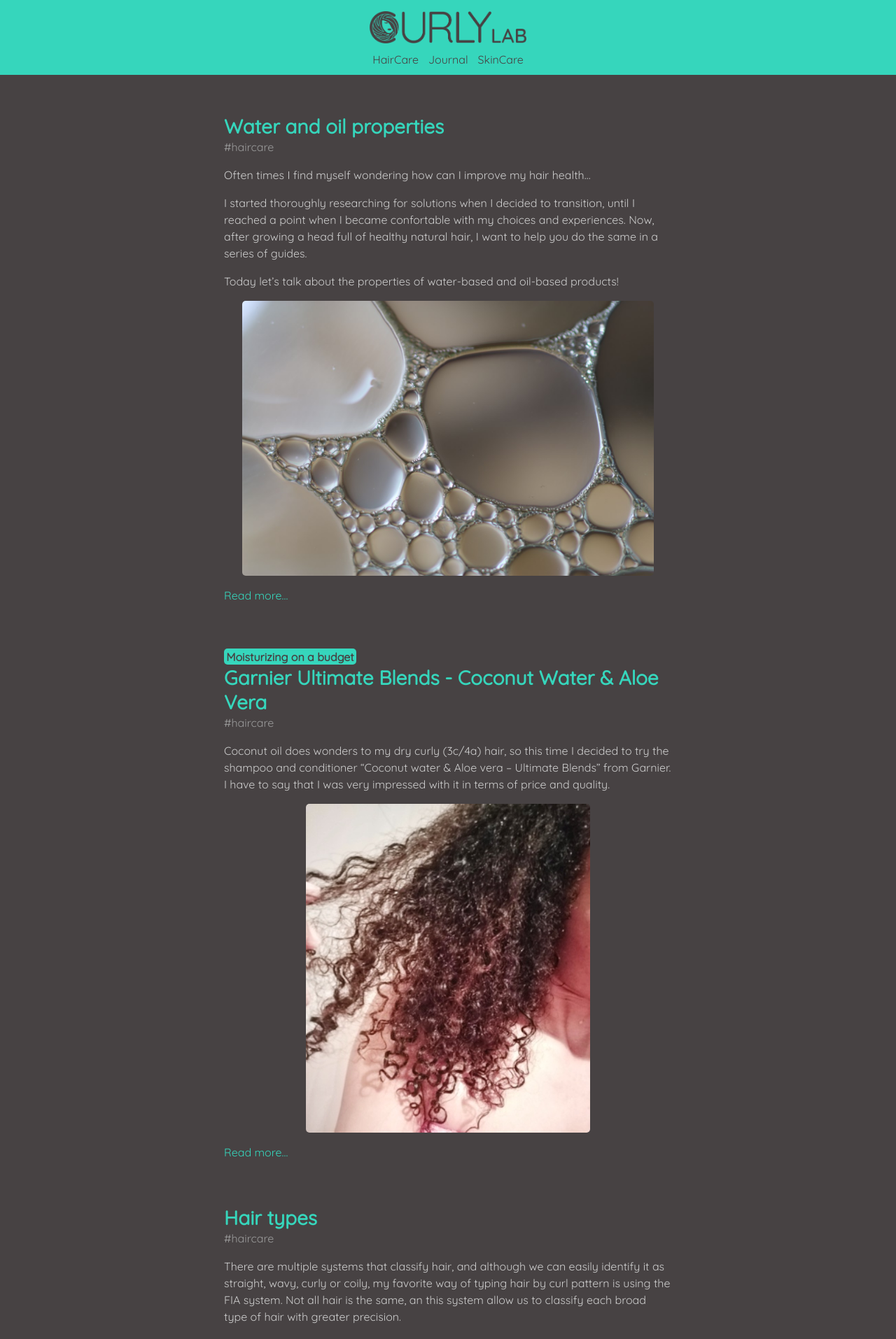
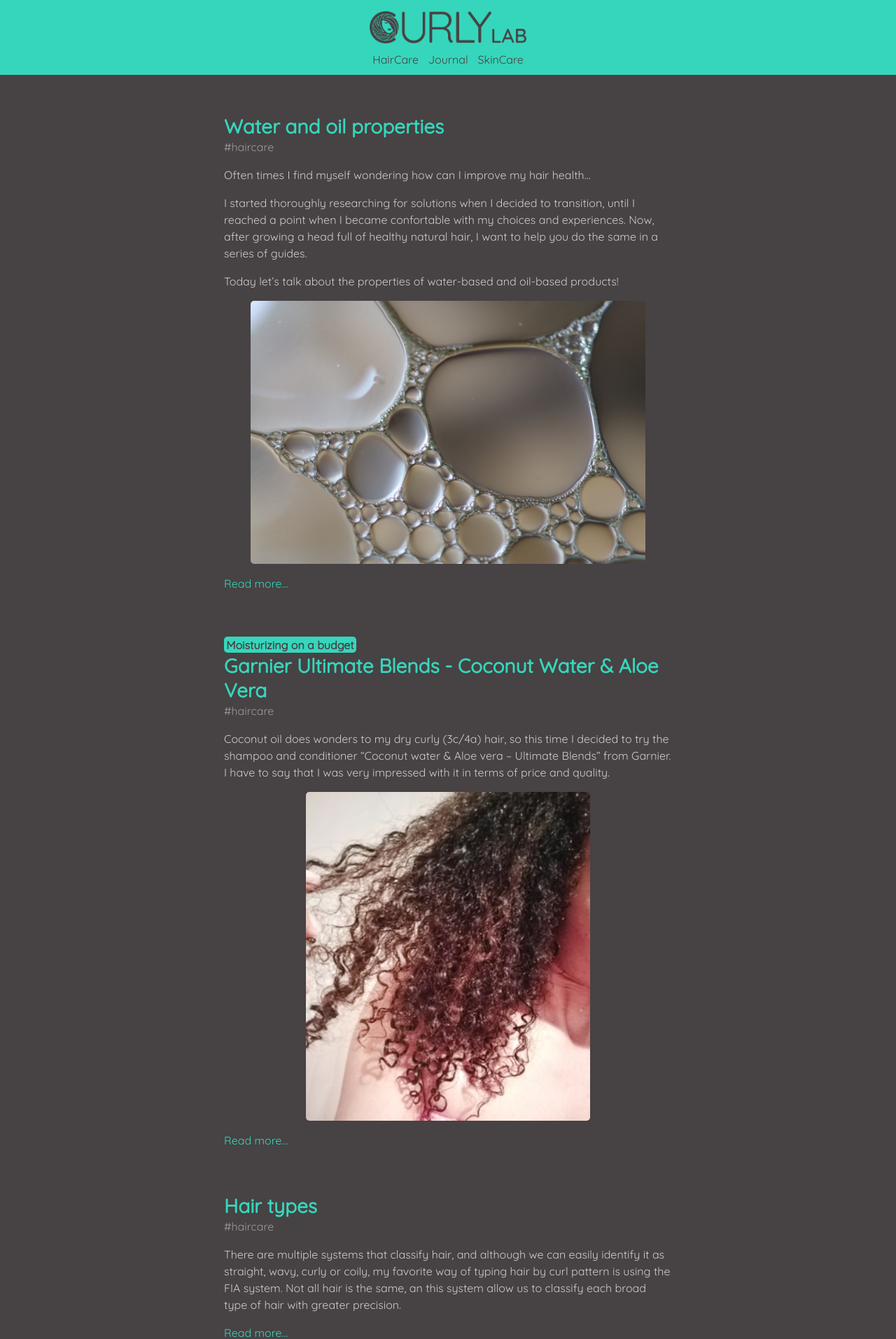
Before and after one commit to curlylab/curlylab.github.io, a Jekyll site: the page built from index.html, in a window 1280 px wide. Shown: the top 1914 px of the page at 70% size. Built offline with Jekyll 4.4.1, drawn with Linux system fonts in a browser that asks for light colours; the list of posts is cut into pages by our own code.

Commit message:
Update poole.css

```diff
--- a/public/css/poole.css
+++ b/public/css/poole.css
@@ -60,11 +60,11 @@
   font-size: 14px;
   line-height: 1.5;
 }
-@media (min-width: 38rem) {
+/*@media (min-width: 38rem) {
   html {
     font-size: 18px;
   }
-}
+}*/
 
 body {
   /*color: #515151;*/
@@ -211,7 +211,7 @@
 }
 
 img {
-  max-width: 92%;
+  max-width: 88%; /* 92% */
   /*max-width: 36rem; nao redimensionava*/
   height: auto;
   display: block;
@@ -275,7 +275,7 @@
  */
 
 .container {
-  max-width: 38rem;
+  max-width: 42rem; /* 38rem */
   padding-left:  1rem;
   padding-right: 1rem;
   margin-left:  auto;
```
